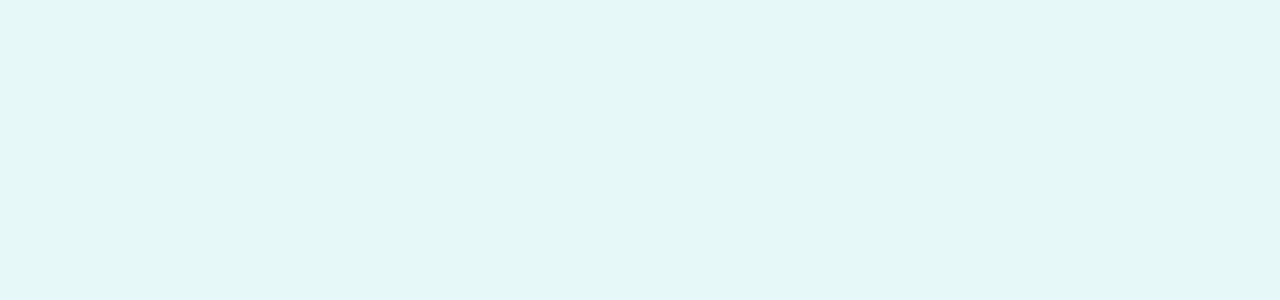
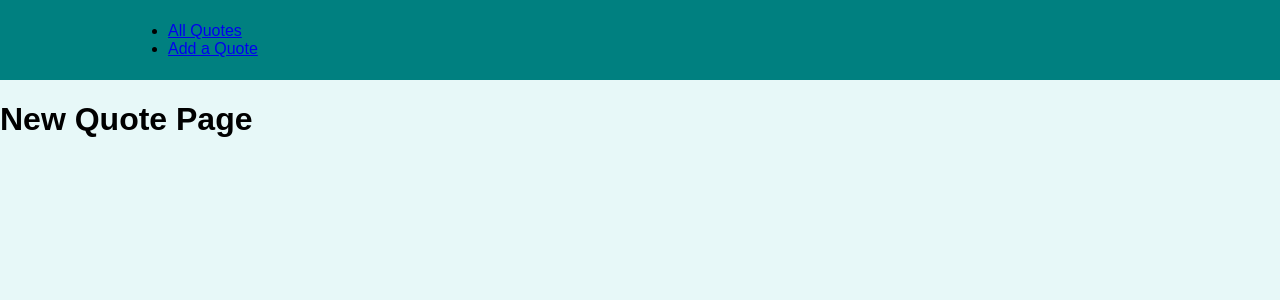
Before and after one commit to jdkromer/section20-practice, a JavaScript app: page /new-quote in a window 1280 px wide. Shown: the top 300 px of the page. Built offline with nearby package versions, Linux system fonts and the light colour scheme.

Commit message:
Onwards to a New Project

```diff
--- a/src/App.js
+++ b/src/App.js
@@ -1,7 +1,33 @@
+import { Route, Switch, Redirect } from 'react-router-dom';
+
+import AllQuotes from './pages/AllQuotes';
+import NewQuotes from './pages/NewQuote';
+import QuoteDetails from './pages/QuoteDetails';
+
+import MainHeader from './components/layout/MainNavigation';
+
 function App() {
   return (
     <div>
-
+      <header>
+        <MainHeader />
+      </header>
+      <main>
+        <Switch>
+          <Route path='/' exact>
+            <Redirect to='quotes' />
+          </Route>
+          <Route path='/quotes' exact>
+            <AllQuotes />
+          </Route>
+          <Route path='/quotes/:quoteID'>
+            <QuoteDetails />
+          </Route>
+          <Route path='/new-quote'>
+            <NewQuotes />
+          </Route>
+        </Switch>
+      </main>
     </div>
   );
 }
--- /dev/null
+++ b/src/components/layout/MainNavigation.js
@@ -0,0 +1,20 @@
+import { NavLink } from 'react-router-dom';
+
+import classes from './MainNavigation.module.css'
+
+const MainHeader = () => {
+    return <header className={classes.header}>
+        <nav>
+            <ul>
+                <li>
+                    <NavLink activeClassName={classes.active} to='/quotes'>All Quotes</NavLink>
+                </li>
+                <li>
+                    <NavLink activeClassName={classes.active} to='/new-quote'>Add a Quote</NavLink>
+                </li>
+            </ul>
+        </nav>
+    </header>
+}
+
+export default MainHeader;
--- a/src/index.js
+++ b/src/index.js
@@ -1,7 +1,9 @@
 import ReactDOM from 'react-dom/client';
+import { BrowserRouter } from 'react-router-dom';
+
 
 import './index.css';
 import App from './App';
 
 const root = ReactDOM.createRoot(document.getElementById('root'));
-root.render(<App />);
+root.render(<BrowserRouter><App /></BrowserRouter>);
--- /dev/null
+++ b/src/pages/AllQuotes.js
@@ -0,0 +1,5 @@
+const AllQuotes = () => {
+    return <h1>All Quotes Page</h1>;
+};
+
+export default AllQuotes;
--- /dev/null
+++ b/src/pages/NewQuote.js
@@ -0,0 +1,5 @@
+const NewQuotes = () => {
+    return <h1>New Quote Page</h1>;
+};
+
+export default NewQuotes;
--- /dev/null
+++ b/src/pages/QuoteDetails.js
@@ -0,0 +1,5 @@
+const QuoteDetails = () => {
+    return <h1>QuoteDetails Page</h1>;
+};
+
+export default QuoteDetails;
```
Also changed, not shown: 1 other file (tests, documents, lock files or other folders).
